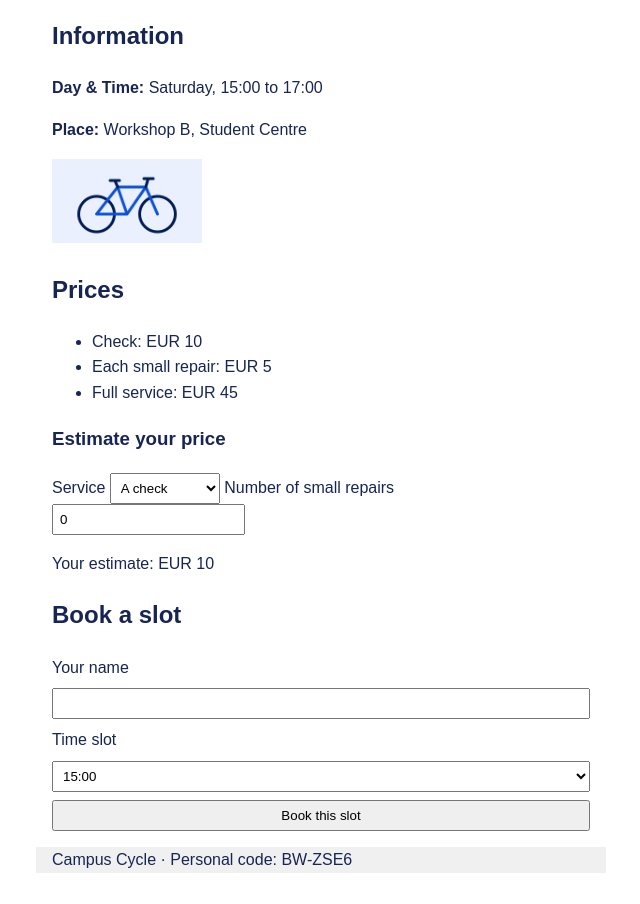
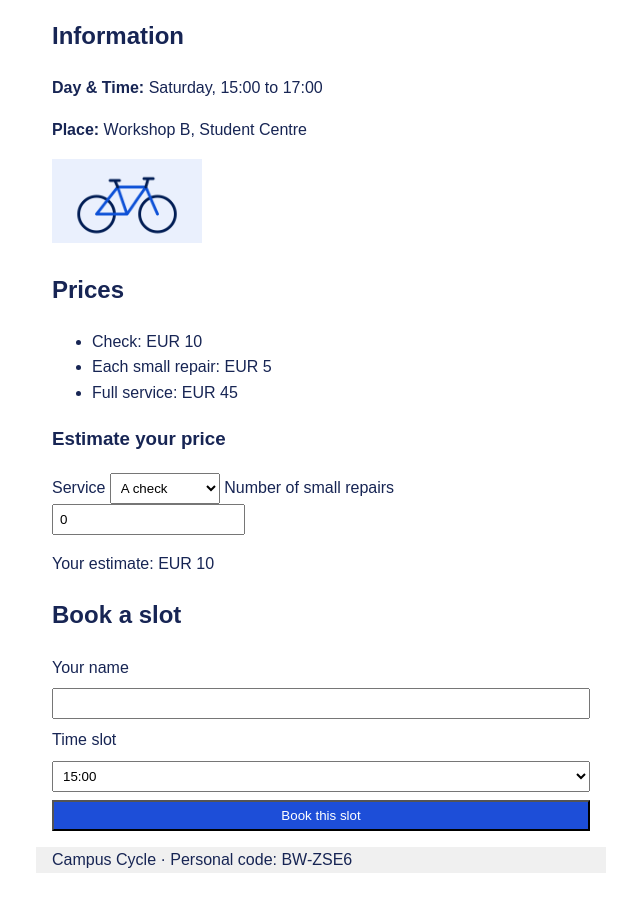
Before and after one commit to BerkKadirov/Campus-cycle-clinic1, a plain HTML site: page index.html in a window 1280 px wide. Shown: the part 179-1083 px from the top of the page, without its empty margins (319-959 px from the left). Drawn offline with Linux system fonts and the light colour scheme.

Commit message:
Submit button gestijled met kleur

```diff
--- a/styles.css
+++ b/styles.css
@@ -40,3 +40,8 @@ input, select, button {
 input, select, button { max-width: 100%; }
 nav { display: flex; flex-wrap: wrap; gap: 0.5rem 1rem; }
 header, main, footer { padding: 0 1rem; }
+
+button {
+  background: var(--accent);
+  color: white;
+}
```
